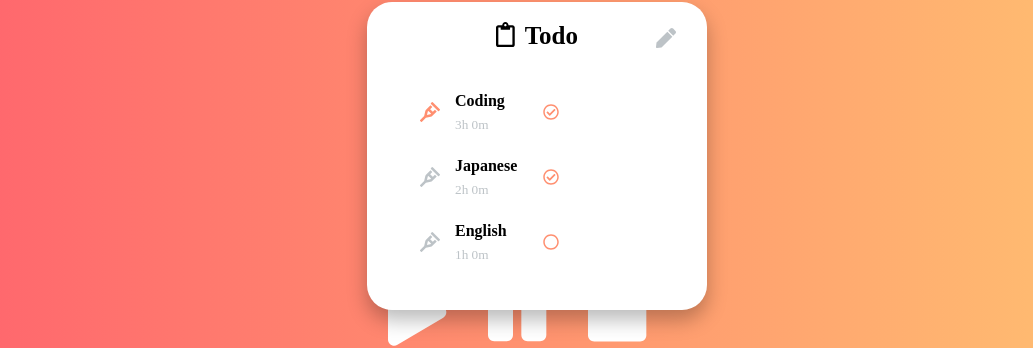
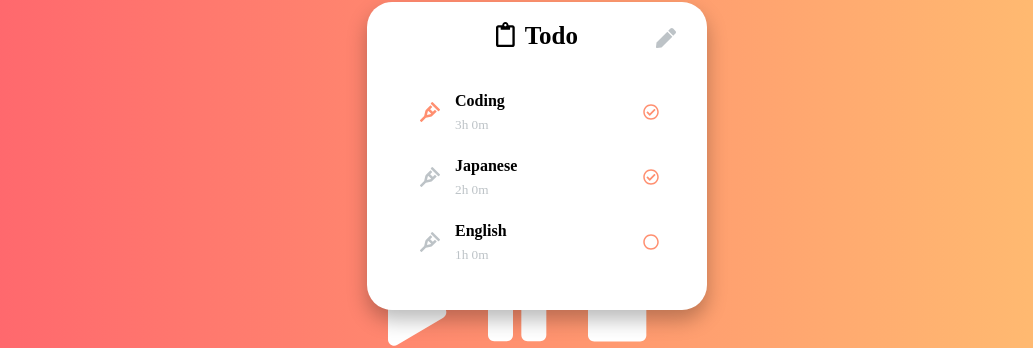
Before and after one commit to Kwon770/focus-timer, a React (Create React App) app: page / in a window 1280 px wide. Shown: the part 198-546 px from the top of the page, without its empty margins (123-1156 px from the left). Built offline with nearby package versions, Linux system fonts and the light colour scheme; what typography would draw is missing.

Commit message:
fix: Fix several bugs
- Fix bug that Plus icon dont be changed color - Refactoring ToDo structure to fix bug that lose AddToDo Input focus

```diff
--- /dev/null
+++ b/src/components/ToDos/AddingColumn.js
@@ -0,0 +1,61 @@
+import React, { forwardRef } from "react";
+import styled from "styled-components";
+import { FontAwesomeIcon } from "@fortawesome/react-fontawesome";
+import { faPlus } from "@fortawesome/free-solid-svg-icons";
+
+export const AddingColumn = forwardRef((props, ref) => (
+  <List_Element ref={ref}>
+    <Element_Container>
+      <Plus_Icon isInput={props.isInput} onClick={props.tryAdding}>
+        <FontAwesomeIcon
+          icon={faPlus}
+          style={{ marginRight: 15, fontSize: 20 }}
+        />
+      </Plus_Icon>
+      <Add_Input
+        placeholder="Click to Add ToDo"
+        value={props.input}
+        onInput={props.toggleInputAdd}
+      />
+    </Element_Container>
+  </List_Element>
+));
+
+const Plus_Icon = styled.div`
+  color: ${(props) =>
+    props.isInput ? props.theme.hlColor : props.theme.disColor};
+`;
+
+const Add_Input = styled.input`
+  border: none;
+  padding-bottom: 3px;
+  height: 30px;
+  width: 180px;
+  color: ${(props) => props.theme.panelFontColor};
+  font-size: 17px;
+  font-weight: 700;
+  background-color: ${(props) => props.theme.panelBgColor};
+  ::placeholder {
+    color: ${(props) => props.theme.disColor};
+    font-size: 17px;
+    font-weight: 700;
+  }
+  &:focus {
+    outline: none;
+  }
+`;
+
+const Element_Container = styled.div`
+  display: flex;
+  align-items: center;
+  justify-content: center;
+`;
+
+const List_Element = styled.li`
+  margin: 10px 0px;
+  padding: 0px 13px;
+  display: flex;
+  align-items: center;
+  justify-content: space-between;
+  width: 238.5px;
+`;
--- /dev/null
+++ b/src/components/ToDos/ToDoColumn.js
@@ -0,0 +1,72 @@
+import React, { forwardRef } from "react";
+import styled from "styled-components";
+import { FontAwesomeIcon } from "@fortawesome/react-fontawesome";
+import { faCrutch } from "@fortawesome/free-solid-svg-icons";
+import { faCircle, faCheckCircle } from "@fortawesome/free-regular-svg-icons";
+
+const ConvertToTimeFormat = (time) => {
+  const hour = time / 60;
+  const min = time % 60;
+  return `${hour}h ${min}m`;
+};
+
+export const ToDoColumn = forwardRef((props, ref) => (
+  <List_Element ref={ref}>
+    <Element_Container>
+      <Progress_Icon isSelected={props.isSelected}>
+        <FontAwesomeIcon
+          icon={faCrutch}
+          style={{ marginRight: 15, fontSize: 20 }}
+        />
+      </Progress_Icon>
+      <Information_Container>
+        <ToDo_Title>{props.name}</ToDo_Title>
+        <ToDo_Time>{ConvertToTimeFormat(props.time)}</ToDo_Time>
+      </Information_Container>
+    </Element_Container>
+    <Progress_Button>
+      {props.isDone ? (
+        <FontAwesomeIcon icon={faCheckCircle} />
+      ) : (
+        <FontAwesomeIcon icon={faCircle} />
+      )}
+    </Progress_Button>
+  </List_Element>
+));
+
+const Element_Container = styled.div`
+  display: flex;
+  align-items: center;
+  justify-content: center;
+`;
+
+const ToDo_Time = styled.h5`
+  margin: 7px 0px;
+  font-weight: 400;
+  color: ${(props) => props.theme.disColor};
+`;
+
+const ToDo_Title = styled.h4`
+  margin: 7px 0px;
+  color: ${(props) => props.theme.panelFontColor};
+`;
+
+const Progress_Button = styled.div`
+  color: ${(props) => props.theme.hlColor};
+`;
+
+const Information_Container = styled.div``;
+
+const Progress_Icon = styled.div`
+  color: ${(props) =>
+    props.isSelected ? props.theme.hlColor : props.theme.disColor};
+`;
+
+const List_Element = styled.li`
+  margin: 10px 0px;
+  padding: 0px 13px;
+  display: flex;
+  align-items: center;
+  justify-content: space-between;
+  width: 238.5px;
+`;
--- a/src/components/ToDos/ToDosPanel.js
+++ b/src/components/ToDos/ToDosPanel.js
@@ -2,26 +2,21 @@ import React, { forwardRef, useState } from "react";
 import styled from "styled-components";
 import FlipMove from "react-flip-move";
 import { FontAwesomeIcon } from "@fortawesome/react-fontawesome";
-import { faPen, faCrutch, faPlus } from "@fortawesome/free-solid-svg-icons";
-import {
-  faClipboard,
-  faCircle,
-  faCheckCircle,
-} from "@fortawesome/free-regular-svg-icons";
+import { faPen } from "@fortawesome/free-solid-svg-icons";
+import { faClipboard } from "@fortawesome/free-regular-svg-icons";
+import { AddingColumn } from "./AddingColumn";
+import { ToDoColumn } from "./ToDoColumn";
 
 export default function ToDosPanel(props) {
   const { isEdit, toDos, toggleEditMode, addToDo, setCurDo } = props;
 
-  const ConvertToTimeFormat = (time) => {
-    const hour = time / 60;
-    const min = time % 60;
-    return `${hour}h ${min}m`;
-  };
   const [isInput, setIsInput] = useState(false);
   const [input, setInput] = useState("");
 
-  const toggleInputAdd = (_input) => {
-    if (_input === null || _input.trim() === "") {
+  const toggleInputAdd = (e) => {
+    e.preventDefault();
+    const _input = e.target.value;
+    if (_input.trim() === "") {
       setIsInput(false);
       setInput("");
     } else {
@@ -38,48 +33,6 @@ export default function ToDosPanel(props) {
     }
   };
 
-  const AddingColumn = forwardRef((props, ref) => (
-    <List_Element ref={ref}>
-      <Element_Container>
-        <Progress_Icon isInput={isInput} onClick={tryAdding}>
-          <FontAwesomeIcon
-            icon={faPlus}
-            style={{ marginRight: 15, fontSize: 20 }}
-          />
-        </Progress_Icon>
-        <Add_Input
-          placeholder="Click to Add ToDo"
-          value={input}
-          onInput={(e) => toggleInputAdd(e.target.value)}
-        />
-      </Element_Container>
-    </List_Element>
-  ));
-
-  const ToDoColumn = forwardRef((props, ref) => (
-    <List_Element ref={ref}>
-      <Element_Container>
-        <Progress_Icon isSelected={props.isSelected}>
-          <FontAwesomeIcon
-            icon={faCrutch}
-            style={{ marginRight: 15, fontSize: 20 }}
-          />
-        </Progress_Icon>
-        <Information_Container>
-          <ToDo_Title>{props.name}</ToDo_Title>
-          <ToDo_Time>{ConvertToTimeFormat(props.time)}</ToDo_Time>
-        </Information_Container>
-      </Element_Container>
-      <Progress_Button>
-        {props.isDone ? (
-          <FontAwesomeIcon icon={faCheckCircle} />
-        ) : (
-          <FontAwesomeIcon icon={faCircle} />
-        )}
-      </Progress_Button>
-    </List_Element>
-  ));
-
   return (
     <Panel>
       <Title_Container>
@@ -93,7 +46,15 @@ export default function ToDosPanel(props) {
         <FlipMove enterAnimation="fade" leaveAnimation="fade">
           {toDos.map((toDo) => {
             if (toDo.isButton) {
-              return <AddingColumn key={toDo.key} />;
+              return (
+                <AddingColumn
+                  key={toDo.key}
+                  tryAdding={tryAdding}
+                  toggleInputAdd={toggleInputAdd}
+                  input={input}
+                  isInput={isInput}
+                />
+              );
             } else {
               return <ToDoColumn key={toDo.key} {...toDo} />;
             }
@@ -103,62 +64,6 @@ export default function ToDosPanel(props) {
     </Panel>
   );
 }
-
-const Add_Input = styled.input`
-  border: none;
-  padding-bottom: 3px;
-  height: 30px;
-  width: 180px;
-  color: ${(props) => props.theme.panelFontColor};
-  font-size: 17px;
-  font-weight: 700;
-  background-color: ${(props) => props.theme.panelBgColor};
-  ::placeholder {
-    color: ${(props) => props.theme.disColor};
-    font-size: 17px;
-    font-weight: 700;
-  }
-  &:focus {
-    outline: none;
-  }
-`;
-
-const Element_Container = styled.div`
-  display: flex;
-  align-items: center;
-  justify-content: center;
-`;
-
-const ToDo_Time = styled.h5`
-  margin: 7px 0px;
-  font-weight: 400;
-  color: ${(props) => props.theme.disColor};
-`;
-
-const ToDo_Title = styled.h4`
-  margin: 7px 0px;
-  color: ${(props) => props.theme.panelFontColor};
-`;
-
-const Progress_Button = styled.div`
-  color: ${(props) => props.theme.hlColor};
-`;
-
-const Information_Container = styled.div``;
-
-const Progress_Icon = styled.div`
-  color: ${(props) =>
-    props.isSelected ? props.theme.hlColor : props.theme.disColor};
-`;
-
-const List_Element = styled.li`
-  margin: 10px 0px;
-  padding: 0px 13px;
-  display: flex;
-  align-items: center;
-  justify-content: space-between;
-  width: 100%;
-`;
 
 const List_Conatiner = styled.ul`
   list-style: none;
```
